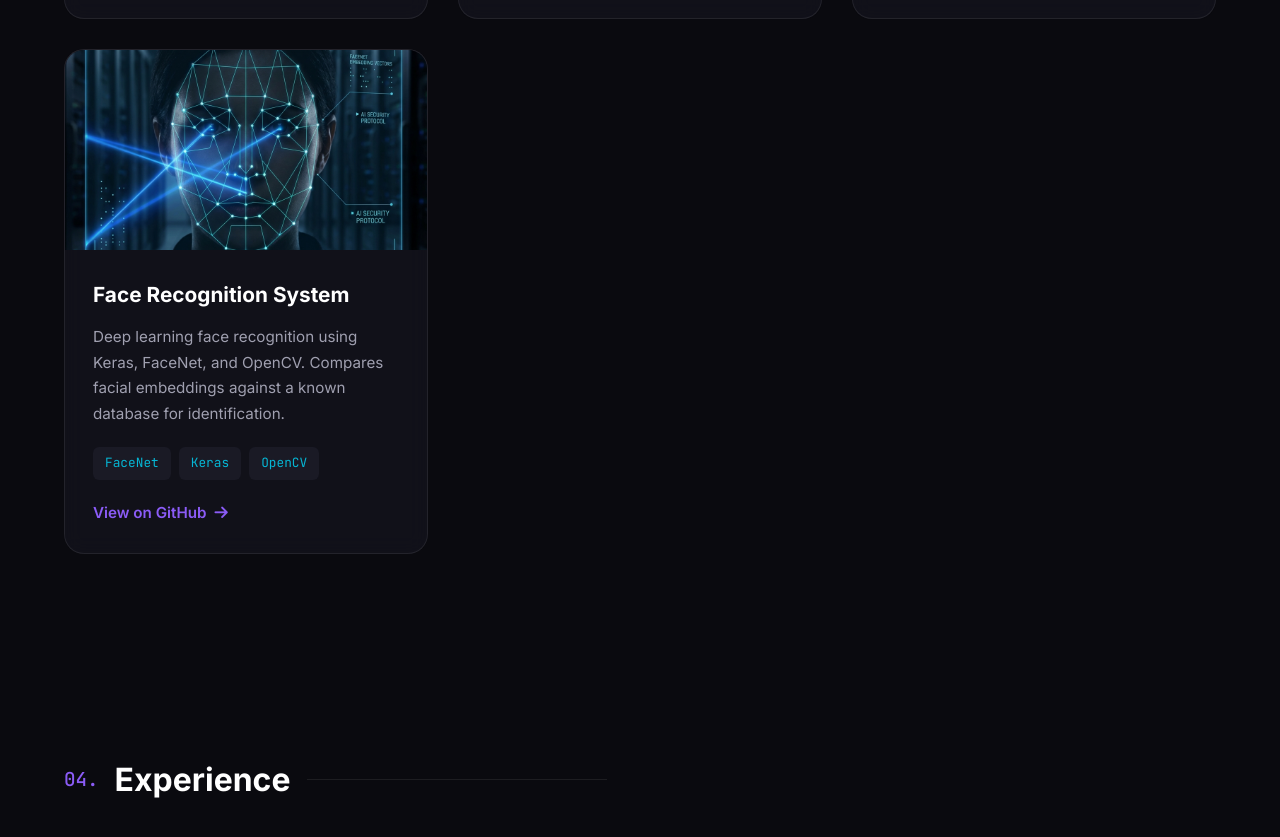
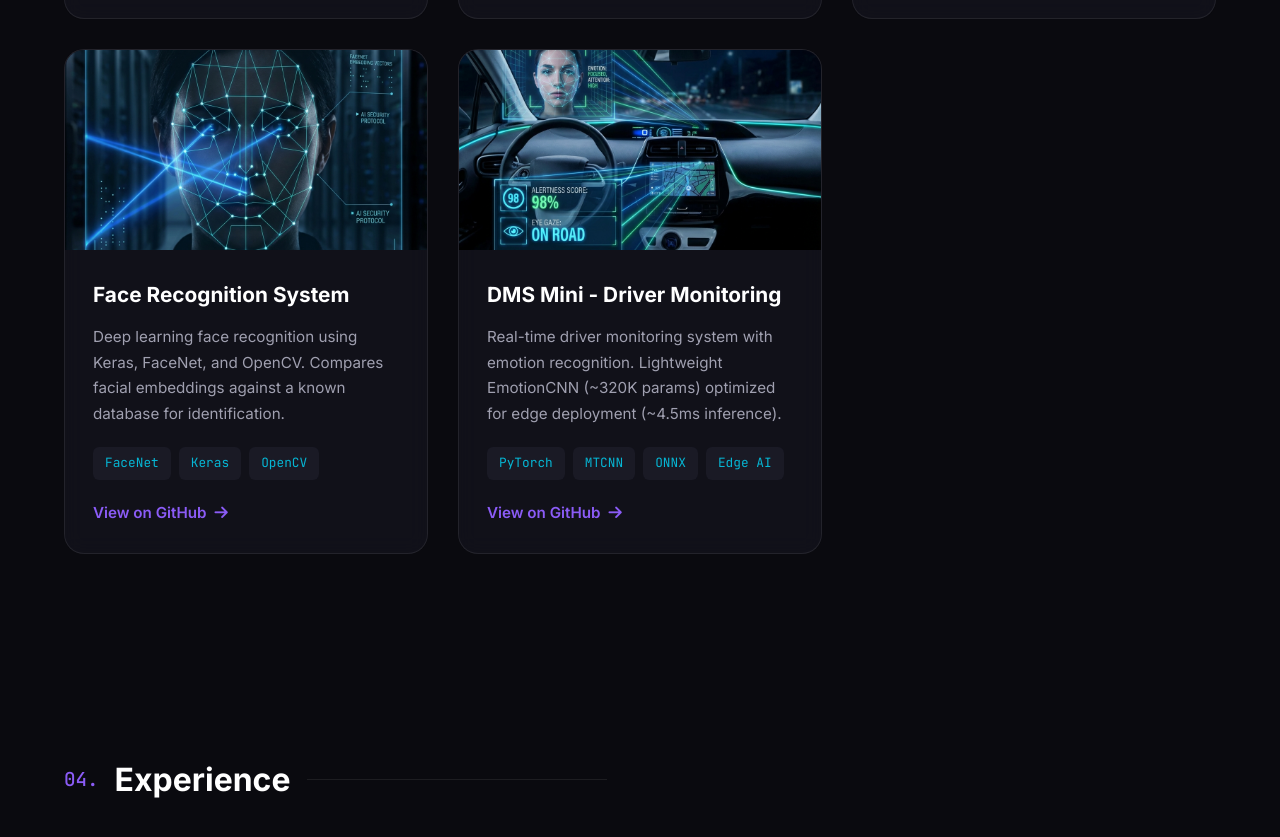
Before and after one commit to RishitSaxena55/RishitSaxena55.github.io, a plain HTML site: page index.html in a window 1280 px wide. Shown: the part 4479-5316 px from the top of the page. Drawn offline with Linux system fonts and the light colour scheme.

Commit message:
Add DMS Mini project

```diff
--- a/index.html
+++ b/index.html
@@ -533,6 +533,35 @@
                         </a>
                     </div>
                 </article>
+
+                <!-- Project 11: DMS Mini - Driver Monitoring System -->
+                <article class="project-card">
+                    <div class="project-image">
+                        <img src="assets/dms_driver.png" alt="DMS Mini Driver Monitoring">
+                        <div class="project-overlay">
+                            <a href="https://github.com/RishitSaxena55/dms-mini-pro" target="_blank"
+                                class="project-link">
+                                <i class="fab fa-github"></i>
+                            </a>
+                        </div>
+                    </div>
+                    <div class="project-content">
+                        <h3 class="project-title">DMS Mini - Driver Monitoring</h3>
+                        <p class="project-description">
+                            Real-time driver monitoring system with emotion recognition.
+                            Lightweight EmotionCNN (~320K params) optimized for edge deployment (~4.5ms inference).
+                        </p>
+                        <div class="project-tech">
+                            <span>PyTorch</span>
+                            <span>MTCNN</span>
+                            <span>ONNX</span>
+                            <span>Edge AI</span>
+                        </div>
+                        <a href="https://github.com/RishitSaxena55/dms-mini-pro" target="_blank" class="project-btn">
+                            View on GitHub <i class="fas fa-arrow-right"></i>
+                        </a>
+                    </div>
+                </article>
             </div>
         </div>
     </section>
```
Also changed, not shown: assets/dms_driver.png (added).
